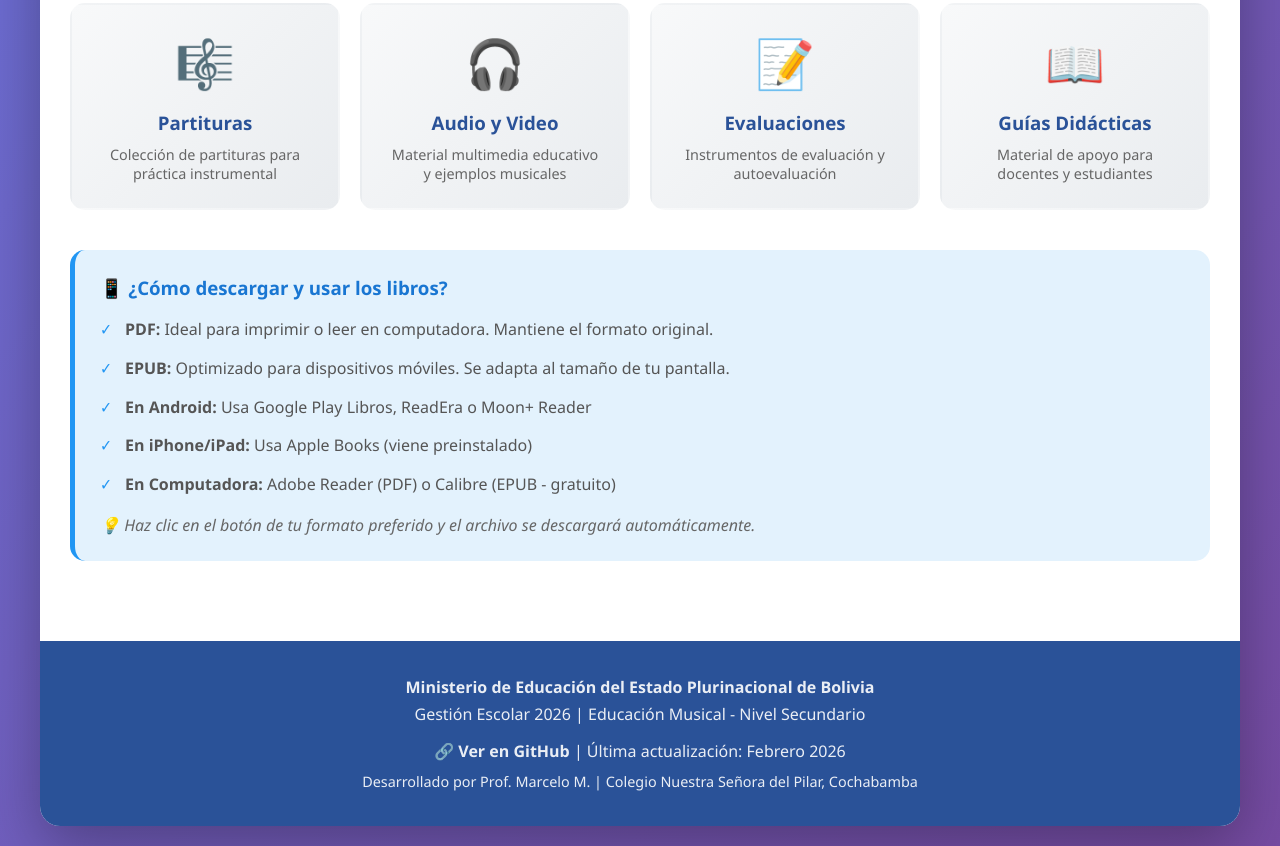
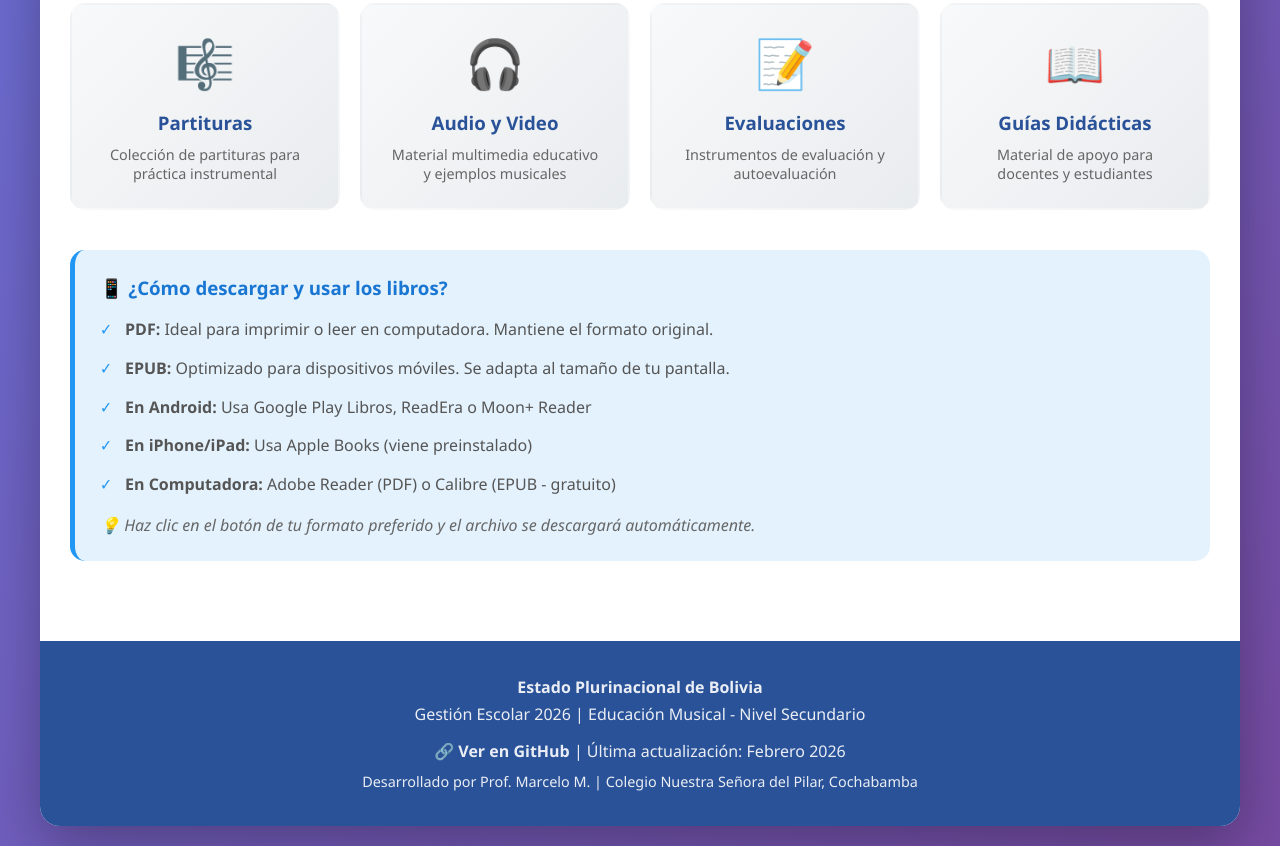
Before and after one commit to marmus25/Musica2026, a plain HTML site: page index.html in a window 1280 px wide. Shown: the part 1242-2088 px from the top of the page. Drawn offline with Linux system fonts and the light colour scheme.

Commit message:
Update footer text in index.html

```diff
--- a/index.html
+++ b/index.html
@@ -526,7 +526,7 @@
         </div>
 
         <div class="footer">
-            <p><strong>Ministerio de Educación del Estado Plurinacional de Bolivia</strong></p>
+            <p><strong> Estado Plurinacional de Bolivia</strong></p>
             <p>Gestión Escolar 2026 | Educación Musical - Nivel Secundario</p>
             <p style="margin-top: 15px;">
                 <a href="https://github.com/marmus25/edmus2026" target="_blank">🔗 Ver en GitHub</a> |
```
